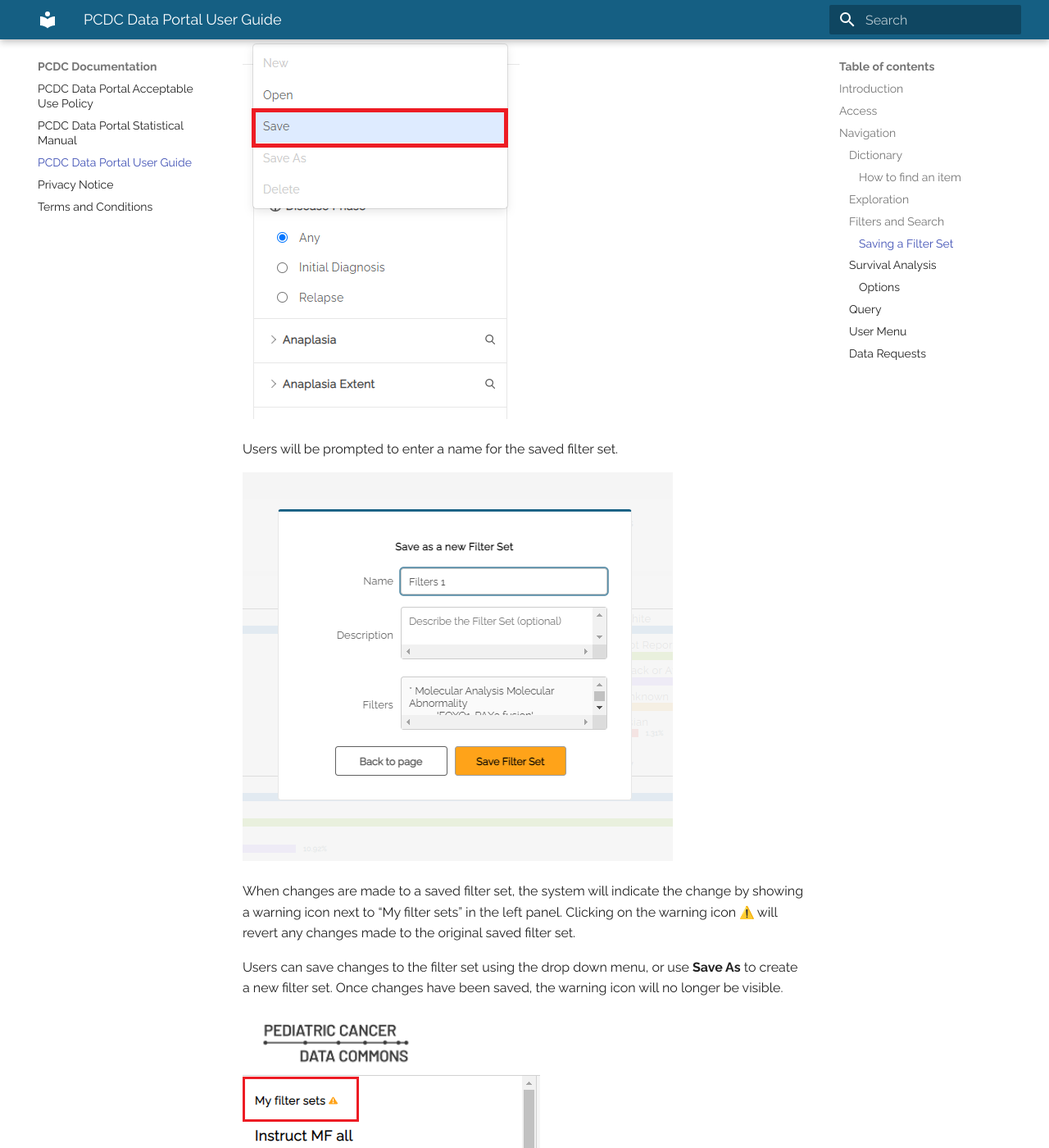
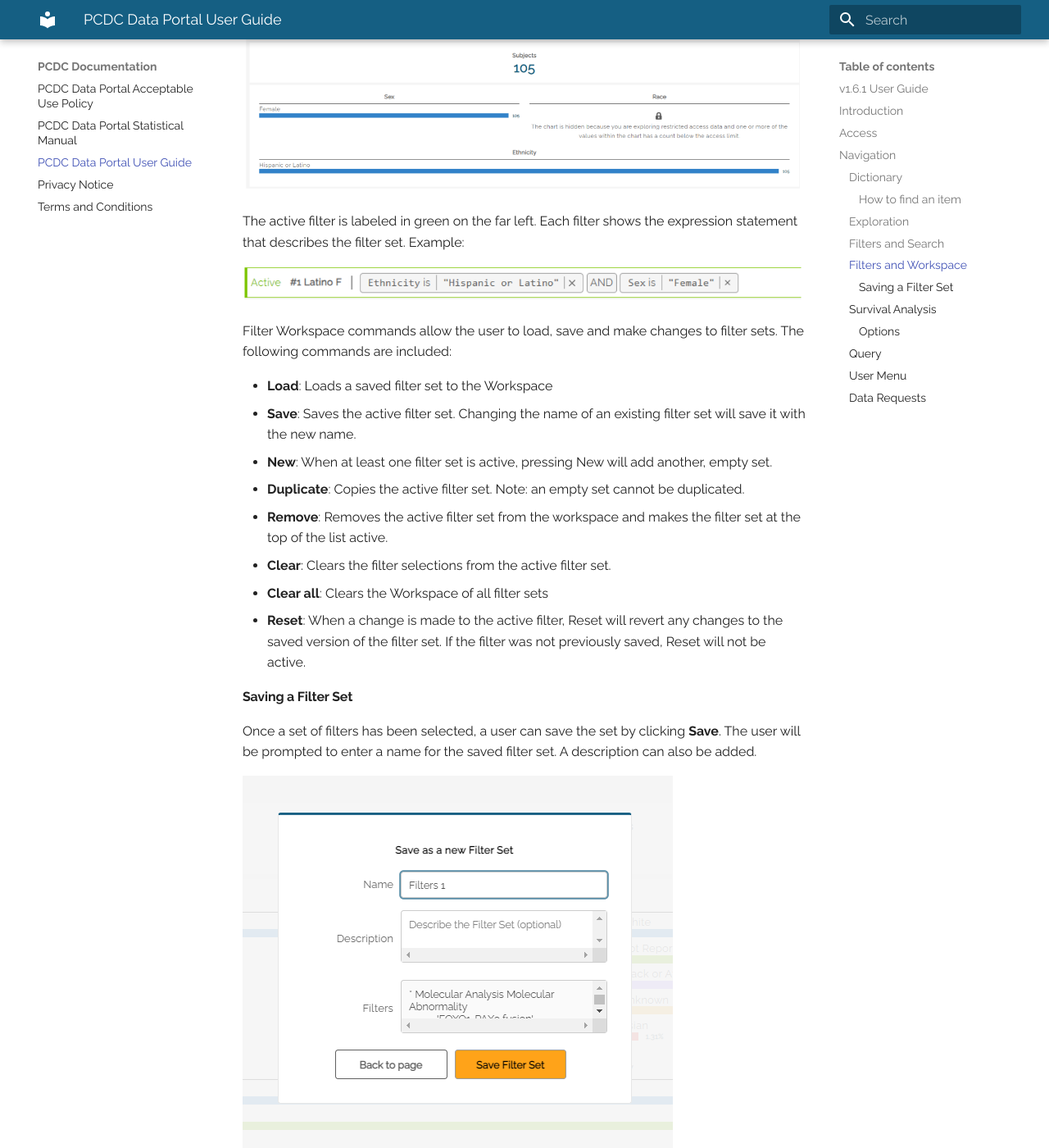
Before and after one commit to chicagopcdc/docs.pedscommons.org, an MkDocs documentation site: the page built from docs/DataPortalUserGuide.md, in a window 1280 px wide and 1400 px high, scrolled down 13099 px. Shown: the whole window at 82% size. Built offline with MkDocs 1.6.1 and Material for MkDocs 9.7.7, drawn with Linux system fonts in a browser that asks for light colours; emoji names are drawn with the system emoji font; some of the changed text lies outside the part shown.

Commit message:
Updted data portal user guide v1.6.1

```diff
--- a/docs/DataPortalUserGuide.md
+++ b/docs/DataPortalUserGuide.md
@@ -1,7 +1,7 @@
 ![Logo](img/PcdcLogo.png)
 
-# PCDC Data Portal v1.5 User Guide
-
+# Pediatric Cancer Data Commons<br> Data Portal User Guide
+###### v1.6.1 User Guide
 ## Introduction
 
 The Pediatric Cancer Data Commons (PCDC) brings together clinical, genomic, and imaging data from institutions around the world that are working to transform pediatric cancer research and outcomes. Headquartered at the University of Chicago, the PCDC works with international leaders in pediatric cancers and the US National Cancer Institute to develop and apply uniform data standards, facilitating the collection, combination, and analysis of data from many different sources.
@@ -126,15 +120,7 @@ The current Release Version of the data is included at the bottom of the left pa
 
 The Filters panel on the left side of the **Exploration** page can be used to narrow the Summary View results by selected variables. Filters act upon variables in the underlying data and are available for variables in the **Subject**, **Disease** and **Molecular** data domains. Use the expand icon (>) to see the controls available for a given filter.
 
-![Explore Expand](img/image3.png)
-
-Different variable types (e.g. continuous variables, discrete variables, categorical variables) will have different controls available. For example, **Race** is a categorical (enumerative) variable, and categorical variable filters can be selected using checkboxes with one checkbox per value within that variable. The user can select the values of a variable they are interested in seeing as part of the population. Multiple selections ***within a single filter*** are treated as logical ‘ORs’. Therefore, a user who selects ‘Asian’ and ‘Black or African American’ would see a result set where the subjects have a **Race** value of either ‘Asian’ OR ‘Black or African American’.
-
-Multiple selections made ***across multiple filters*** are treated as logical ‘ANDs’. Therefore, a user who selects  ‘Asian’ and ‘Black or African American’ from the Race filter and who select ‘Male’ from the **Sex** filter would see a result set where the subjects have a **Race** value of either ‘Asian’ OR ‘Black or African American’ ***AND*** who have a **Sex** value of ‘Male’.
-
-Using the above example, the **Filters in Use** bar at the top of the graph view shows “Sex is “Male” AND “Race is any of (logial OR) Black or African American, Asian” The AND can be switched to OR by clicking on the AND button between the two expressions. Each filter can be removed by clicking on the “x” at the end of the string.
-
-![Explore Remove Filter](img/image25.png)
+![Explore Expand](img/imageW1.png)
 
 Note: some filters, such as **Age at LKSS** (Last Known Survival Status) have a slider to select an age range.
 
@@ -144,46 +130,85 @@ A bin size limit of five has been implemented for all data filters as an additio
 
 ![Lock](img/image14.png)
 
-For patient observations that may be captured longitudinally, for example **Tumor Site** within the **Disease** tab, users can restrict filtering activity to a specific disease phase (e.g. Initial Diagnosis, Relapse) by clicking one of the radio buttons under **Disease Phase**.
+The main **Exploration** page shows a summary view of distributions across some key demographic variables for all cases in the PCDC that match the currently-selected filters.
 
-![Disease Phase](img/image10.png)
+![Consortium](img/imageW2.png)
+
+Different variable types (e.g. continuous variables, discrete variables, categorical variables) will have different controls available. For example, **Race** is a categorical (enumerative) variable, and categorical variable filters can be selected using checkboxes with one checkbox per value within that variable. The user can select the values of a variable they are interested in seeing as part of the population. Multiple selections <u>within a single filter</u> are treated as logical ‘ORs’. Therefore, a user who selects ‘Asian’ and ‘Black or African American’ would see a result set where the subjects have a **Race** value of either ‘Asian’ OR ‘Black or African American’
+
+Multiple selections made <u>across multiple filters</u> are treated as logical ‘ANDs’. Therefore, a user who selects ‘Asian’ and ‘Black or African American’ from the Race filter and who select ‘Male’ from the **Sex** filter would see a result set where the subjects have a **Race** value of either ‘Asian’ OR ‘Black or African American’ <u>AND</u> who have a **Sex** value of ‘Male’.
+
+Using the above example, the Active filter at the top of the graph view shows “Sex is “Male” AND “Race is any of (logial OR) Black or African American, Asian” The AND can be switched to OR by clicking on the AND button between the two parts of the expression. Each filter can be removed by clicking on the “x” at the end of the string.
+
+![Conjuctive Search](img/imageW3.png)
+
+For patient observations that may be captured longitudinally, for example **Tumor Site** within the **Disease** tab, users can restrict filtering activity to a specific disease phase (e.g. Initial Diagnosis, Relapse) with an Anchor filter by clicking one of the radio buttons under **Disease Phase**.
+
+![Disease Phase](img/imageW4.png)
 
 For example, a user who was interested in patients with relapse disease of the bladder would select Relapse under **Disease Phase** and Bladder under **Tumor Site** to see the count of subjects that have an observation of relapse at the bladder.
 
-![Bladder](img/image27.png)
+![Tumor Site](img/image27.png)
 
-Clicking on the search icon (:octicons-search-16:) to the right of a filter name (e.g. Tumor Site) allows users to search for a specific value in a list of categorical levels by keyword,  Matching categorical level values will appear if there is a full or partial match, allowing the user to select it. The filter value can be selected by checking the box next to the name.
+Note: when changing the Anchor filter (e.g., switching from Relapse to Initial Diagnosis), users must remove the associated filters, in this case: “Bladder”, in order to see the filter options available under the new Anchor.
 
-![Search Tumor Site](img/image11.png)
+Clicking on the search icon to the right of a filter name (e.g. Tumor Site) allows users to search for a specific value in a list of categorical levels by keyword, Matching categorical level values will appear if there is a full or partial match, allowing the user to select it. The filter value can be selected by checking the box next to the name.
 
+![Site Search](img/imageW5.png)
 
-Once selected, the main page will show the filtered data set. To clear the search and see an unfiltered list of variable levels, the user should hit clear (x) within the search box.
+Once selected, the main page will show the filtered data set. To clear the search and see an unfiltered list of variable levels, the user can hit clear (x) within the search box.
 
-![Search Tumor Site](img/image20.png)
+![Filtered Data](img/imageW6.png)
 
-An underline in the filter name indicates that filters are active within that tab. In the below example, both the **Disease** and **Molecular** tabs have active filters. Clicking into the tabs will show which filters are selected (also underlined). In the example below, **Initial Diagnosis** is selected, along with **Tumor Site** from within the **Disease** tab.
+An underline in the filter name indicates that filters are active within that tab. In the below example, the **Subject**, **Disease** and **Molecular** tabs have active filters. Clicking into the tabs will show which filters are selected (also underlined). In the example below, **Initial Diagnosis** is selected, along with **Tumor Site** from within the **Disease** tab.
 
-![Init Dx Tumor Site](img/image36.png)
+![Summary View](img/imageW7.png)
 
 Some filters have an interdependency. Example: selecting the FOXO1-PAX3 fusion molecular abnormality should be followed by a selection of Positive, Negative, or Unknown from the Molecular Abnormality Result filter set.
 
-![Molecular Abnormality](img/image6.png)
+![Molecular Abnormality](img/imageW8.png)
+
+### Filters and Workspace
+
+Users can refer to [this video](https://youtu.be/mZniH9yVi9Y) for an overview of the Filter Sets and Survival Curve functionality.
+
+The Filter Set Workspace allows the user to manage multiple filter sets and switch among available filter sets to see summary statistics based on the filters selected in each set.
+
+![Multiple Filter Sets](img/imageW9.png)
+
+The active filter is labeled in green on the far left. Each filter shows the expression statement that describes the filter set. Example:
+
+![Active Search](img/imageW10.png)
+
+Filter Workspace commands allow the user to load, save and make changes to filter sets. The following commands are included:
+
+- **Load**: Loads a saved filter set to the Workspace
+- **Save**: Saves the active filter set. Changing the name of an existing filter set will save it with the new name.
+- **New**: When at least one filter set is active, pressing New will add another, empty set.
+- **Duplicate**: Copies the active filter set. Note: an empty set cannot be duplicated.
+- **Remove**: Removes the active filter set from the workspace and makes the filter set at the top of the list active.
+- **Clear**: Clears the filter selections from the active filter set.
+-  **Clear all**: Clears the Workspace of all filter sets
+- **Reset**: When a change is made to the active filter, Reset will revert any changes to the saved version of the filter set. If the filter was not previously saved, Reset will not be active.
 
 #### Saving a Filter Set
 
-Once a desired filter set has been selected, users can save it accessing the **Manage Filter Set** drop down and clicking **Save**.
-
-![Save Filter Set](img/image12.png)
-
-Users will be prompted to enter a name for the saved filter set.
+Once a set of filters has been selected, a user can save the set by clicking **Save**. The user will be prompted to enter a name for the saved filter set. A description can also be added.
 
 ![Save Filter Set](img/image16.png)
 
-When changes are made to a saved filter set, the system will indicate the change by showing a warning icon next to “My filter sets” in the left panel. Clicking on the warning icon :warning: will revert any changes made to the original saved filter set.
+When changes are made to a saved filter set, the Workspace will indicate the change by making the **Reset** button active. Clicking on Reset will revert any changes made to the original, saved filter set.
 
-Users can save changes to the filter set using the drop down menu, or use **Save As** to create a new filter set. Once changes have been saved, the warning icon will no longer be visible.
+To save changes to a filter set and keep the original, users can 1) use the **Duplicate** function, make changes to the new filter set, and 2) **Save** the new filter set with a new name.
 
-![Changes](img/image23.png)
+1) Use **Duplicate** to Create a copy of the active filter set
+
+![Duplicate Filter Set](img/imageW11.png)
+
+2) Make changes to the new filter set and hit Save. Note, the new filter set has no name until it is saved.
+
+![Save Filter Set](img/imageW12.png)
+
 
 ### Survival Analysis
 
@@ -204,6 +229,7 @@ Once selected, users can see the survival curve by hitting the **Apply** button
 Multiple data sets can be selected and shown simultaneously. In the example below, two data sets are used: one for male and one for female participants.
 
 ![Survival Analysis](img/image40.png)
+
 
 
 #### Options
```
Also changed, not shown: other parts of docs/DataPortalUserGuide.md (+1 -7 lines), docs/img/imageW1.png (added), docs/img/imageW10.png (added), docs/img/imageW11.png (added), docs/img/imageW12.png (added), docs/img/imageW2.png (added), docs/img/imageW3.png (added), docs/img/imageW4.png (added), docs/img/imageW5.png (added), docs/img/imageW6.png (added), docs/img/imageW7.png (added), docs/img/imageW8.png (added), docs/img/imageW9.png (added).
